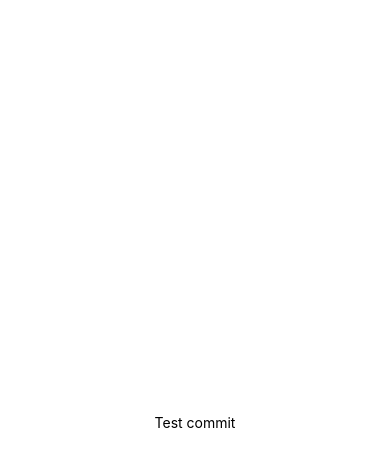
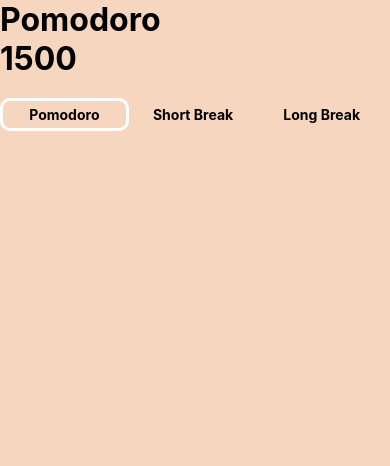
Before and after one commit to JairGuzman1810/pomodoro-react, a React Native app: screen / in a window 390 px wide. Shown: the top 466 px of the page. Built offline with nearby package versions, Linux system fonts and the light colour scheme.

Commit message:
Header agregado Ya se cambian el fondo según cual cronometro se quiere utilizar. Empezando Timer.jsx

```diff
--- a/App.js
+++ b/App.js
@@ -1,20 +1,47 @@
 import { StatusBar } from "expo-status-bar";
-import { StyleSheet, Text, View } from "react-native";
+import {
+  StyleSheet,
+  Platform,
+  Text,
+  View,
+  Button,
+  SafeAreaView,
+} from "react-native";
+import { useState } from "react";
+import Header from "./src/components/Header";
+
+const colors = ["#F7D6BF", "#AFEEEE", "#88D8BD"];
 
 export default function App() {
+  const [isWorking, setIsWorking] = useState(false);
+  const [time, setTime] = useState(25 * 60);
+  const [currentTime, setCurrentTime] = useState("POMO" | "SHORT" | "BREAK");
+  console.log(currentTime);
+
   return (
-    <View style={styles.container}>
-      <Text>Test commit</Text>
-      <StatusBar style="auto" />
-    </View>
+    <SafeAreaView
+      style={[styles.container, { backgroundColor: colors[currentTime] }]} //Mediante el colors[currentTime] se va cambiar el color segun el index
+    >
+      <View style={{ paddingTop: Platform.OS === "android" && 30 }}>
+        <Text style={styles.text}>Pomodoro</Text>
+        <Text style={styles.text}>{time}</Text>
+        <Header
+          currentTime={currentTime}
+          setCurrentTime={setCurrentTime}
+          setTime={setTime}
+        />
+        <StatusBar style="auto" />
+      </View>
+    </SafeAreaView>
   );
 }
 
 const styles = StyleSheet.create({
   container: {
     flex: 1,
-    backgroundColor: "#fff",
-    alignItems: "center",
-    justifyContent: "center",
+  },
+  text: {
+    fontSize: 32,
+    fontWeight: "bold",
   },
 });
--- /dev/null
+++ b/src/components/Header.jsx
@@ -0,0 +1,43 @@
+import { View, Text, TouchableOpacity, StyleSheet } from "react-native";
+
+const options = ["Pomodoro", "Short Break", "Long Break"];
+export default function Header({ currentTime, setCurrentTime, setTime }) {
+  function handlePress(index) {
+    //Asi se asigna a una variable const un valor
+    //como es inmutable, entonces se debe realizar de esa forma
+    //:15 es como el else, si no es 0 o 1 entonces sera 2, entonces 15
+    const newTime = index === 0 ? 25 : index === 1 ? 5 : 15;
+
+    setCurrentTime(index);
+    setTime(newTime * 60);
+  }
+  return (
+    <View style={{ flexDirection: "row" }}>
+      {options.map((item, index) => (
+        <TouchableOpacity
+          key={index}
+          onPress={() => handlePress(index)}
+          style={[
+            style.itemStyle,
+            currentTime !== index && { borderColor: "transparent" }, //Asi se pone un estilo mediante una validación
+            // && significa el resultado
+          ]}
+        >
+          <Text style={{ fontWeight: "bold" }}>{item}</Text>
+        </TouchableOpacity>
+      ))}
+    </View>
+  );
+}
+
+const style = StyleSheet.create({
+  itemStyle: {
+    borderWidth: 3,
+    padding: 5,
+    width: "33%",
+    borderColor: "white",
+    marginVertical: 20,
+    borderRadius: 10,
+    alignItems: "center",
+  },
+});
```
Also changed, not shown: src/components/Timer.jsx (added).
